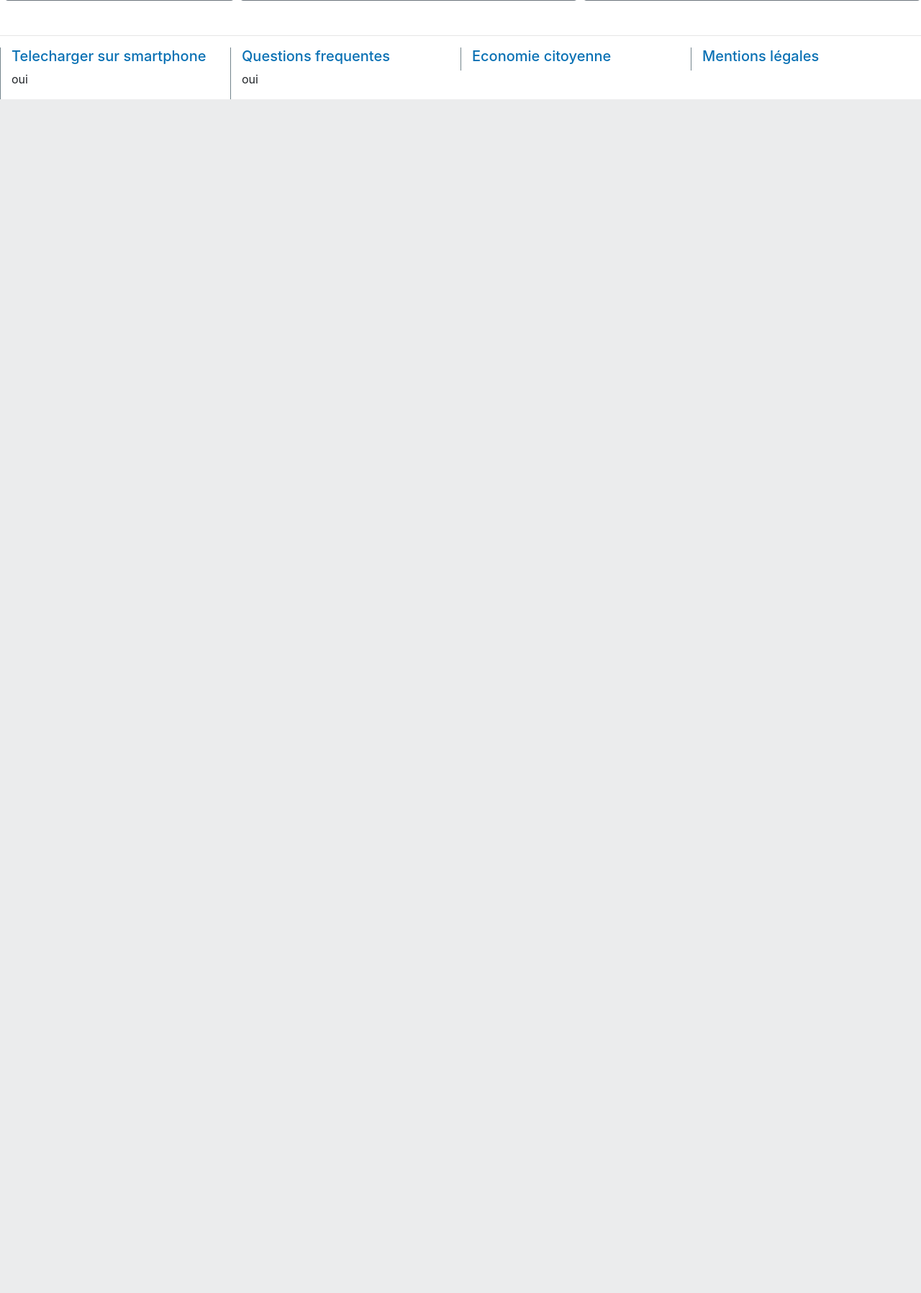
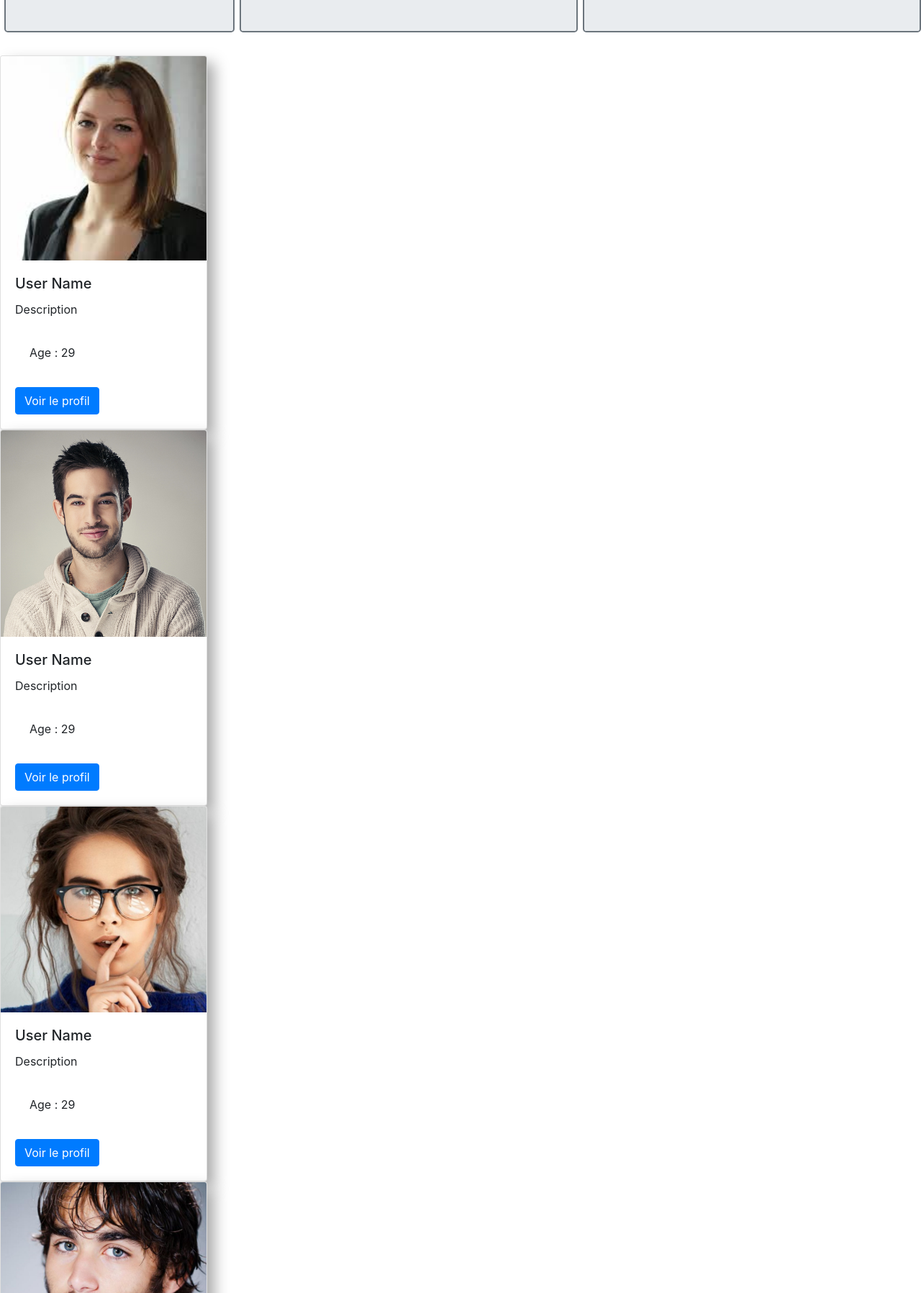
Before and after one commit to estebanlecalvez/SELMyDigitalProject, a PHP site: page /page_demande.php in a window 1280 px wide. Shown: the part 782-2579 px from the top of the page at 72% size. Before the commit the page ends 920 px from the top, so only its background shows below. Run offline with PHP 8.4, Linux system fonts and the light colour scheme.

Commit message:
Cards
Test des cards pour les infos user, vous en pensez quoi?

```diff
--- a/page_demande.php
+++ b/page_demande.php
@@ -77,6 +77,49 @@
 
         </div>
     </div>
+
+
+
+    <div class="card bottom_shadowed_box" style="width: 18rem;">
+        <img class="card-img-top" src="img/femme1.png" alt="Card image cap">
+        <div class="card-body">
+            <h5 class="card-title">User Name</h5>
+            <p class="card-text">Description</p>
+            <p class="card-body">Age : 29</p>
+            <a href="#" class="btn btn-primary">Voir le profil</a>
+        </div>
+    </div>
+    <div class="card bottom_shadowed_box" style="width: 18rem;">
+        <img class="card-img-top" src="img/homme1.png" alt="Card image cap">
+        <div class="card-body">
+            <h5 class="card-title">User Name</h5>
+            <p class="card-text">Description</p>
+            <p class="card-body">Age : 29</p>
+            <a href="#" class="btn btn-primary">Voir le profil</a>
+        </div>
+    </div>
+    <div class="card bottom_shadowed_box" style="width: 18rem;">
+        <img class="card-img-top" src="img/femme2.png" alt="Card image cap">
+        <div class="card-body">
+            <h5 class="card-title">User Name</h5>
+            <p class="card-text">Description</p>
+            <p class="card-body">Age : 29</p>
+            <a href="#" class="btn btn-primary">Voir le profil</a>
+        </div>
+    </div>
+    <div class="card bottom_shadowed_box" style="width: 18rem;">
+        <img class="card-img-top" src="img/homme2.png" alt="Card image cap">
+        <div class="card-body">
+            <h5 class="card-title">User Name</h5>
+            <p class="card-text">Description</p>
+            <p class="card-body">Age : 29</p>
+            <a href="#" class="btn btn-primary">Voir le profil</a>
+        </div>
+    </div>
+
+
+
+
     <?php include("footer.html");?>
 </body>
 
```
Also changed, not shown: img/femme1.png (added), img/femme2.png (added), img/homme1.jpg (added), img/homme1.png (added), img/homme2.png (added), tb_selest/img/profil.png (deleted).
